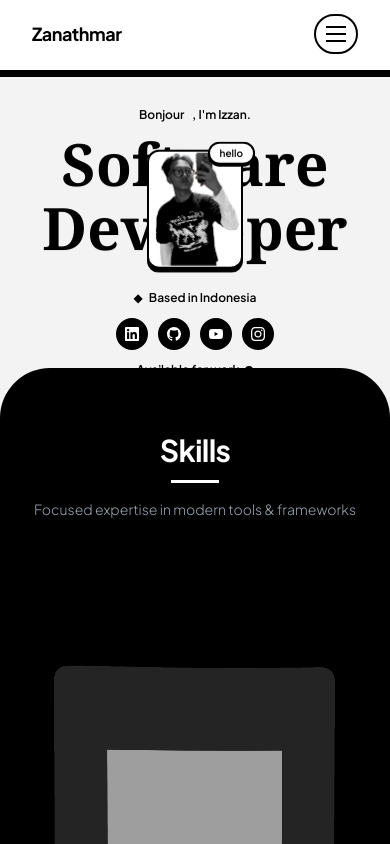
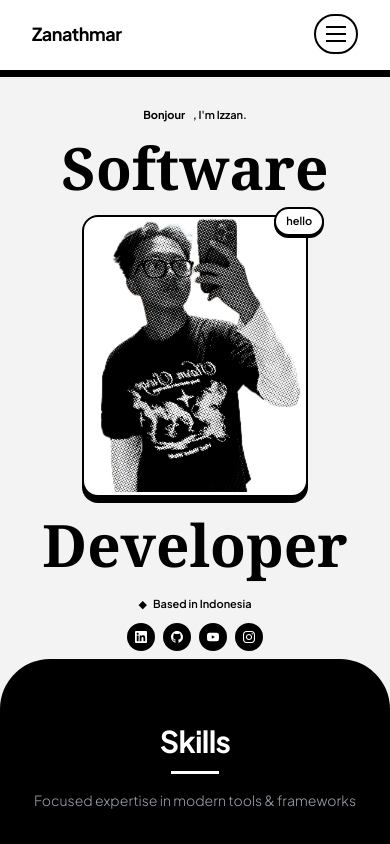
Before and after one commit to Zanathmar/new-portfolio, a Next.js app: page / in a window 390 px wide. Shown: the top 844 px of the page. Built offline with nearby package versions, Linux system fonts and the light colour scheme.

Commit message:
refactor: simplify Hero component layout and improve responsiveness

```diff
--- a/components/Hero.tsx
+++ b/components/Hero.tsx
@@ -54,15 +54,12 @@ const Hero = () => {
       const section = sectionRef.current;
       if (!section) return;
       const offset = -section.getBoundingClientRect().top;
-      const isMobile = window.innerWidth < 768;
-      const headingFactor = isMobile ? 0.04 : 0.08;
-      const imageFactor = isMobile ? -0.12 : -0.22;
 
       if (headingRef.current) {
-        headingRef.current.style.transform = `translateY(${offset * headingFactor}px)`;
+        headingRef.current.style.transform = `translateY(${offset * 0.08}px)`;
       }
       if (imageRef.current) {
-        imageRef.current.style.transform = `translate(-50%, -50%) translateY(${offset * imageFactor}px)`;
+        imageRef.current.style.transform = `translate(-50%, -50%) translateY(${offset * -0.22}px)`;
       }
     };
 
@@ -85,11 +82,11 @@ const Hero = () => {
     <section
       ref={sectionRef}
       id="home"
-      className="relative bg-[#f3f3f3] px-4 pt-8 pb-10 tablet:px-6 tablet:pt-12 tablet:pb-16 desktop:px-20 desktop:pt-16 desktop:pb-24 overflow-hidden"
+      className="relative bg-[#f3f3f3] px-4 pt-8 pb-8 tablet:px-6 tablet:pt-12 tablet:pb-16 desktop:px-20 desktop:pt-16 desktop:pb-24 overflow-hidden"
     >
-      <div className="font-jakarta text-xs tablet:text-sm desktop:text-base flex items-center justify-center gap-2 mb-4 tablet:mb-6 text-black">
+      <div className="font-jakarta text-[11px] tablet:text-sm desktop:text-base flex items-center justify-center gap-2 mb-4 tablet:mb-6 text-black">
         <span
-          className={`font-boldinline-block transition-all duration-300 ${
+          className={`font-bold inline-block transition-all duration-300 ${
             isAnimating ? 'opacity-0 -translate-y-2' : 'opacity-100 translate-y-0'
           }`}
         >
@@ -98,41 +95,69 @@ const Hero = () => {
         <span>, I&apos;m Izzan.</span>
       </div>
 
-      <div className="relative">
-        <h1
-          ref={headingRef}
-          className="font-serif text-[15vw] tablet:text-8xl desktop:text-[13rem] font-bold leading-[0.95] tablet:leading-none text-center text-black select-none will-change-transform"
-        >
-          <span className="block">Software</span>
-          <span className="block mt-2 tablet:mt-4 desktop:mt-6">Developer</span>
+      {/* mobile layout: text above, image big in the middle, text below */}
+      <div className="min-[768px]:hidden flex flex-col items-center">
+        <h1 className="font-serif text-[15vw] font-bold leading-[0.95] text-center text-black select-none">
+          Software
         </h1>
 
-        <div
-          ref={imageRef}
-          className="absolute left-1/2 top-1/2 w-24 tablet:w-52 desktop:w-52 will-change-transform -translate-x-1/2 -translate-y-1/2"
-        >
-          <div className="border-2 border-primary-black rounded-xl tablet:rounded-2xl overflow-hidden shadow-[0px_4px_0px_0px_rgba(0,0,0,1)] tablet:shadow-[0px_7px_0px_0px_rgba(0,0,0,1)] bg-white">
+        <div className="relative w-[58vw] max-w-[280px] shrink-0 mx-auto my-5">
+          <div className="border-2 border-primary-black rounded-2xl overflow-hidden shadow-[0px_6px_0px_0px_rgba(0,0,0,1)] bg-white">
             <Image
               src="/assets/Profile.png"
               alt="Profile"
               width={400}
               height={480}
-              className="w-full aspect-[4/5] object-cover"
+              className="w-full h-auto aspect-[4/5] object-cover"
               priority
             />
           </div>
-          <div className="absolute -top-2 -right-3 tablet:-top-4 tablet:-right-10 bg-white border-2 border-primary-black rounded-full px-2.5 py-0.5 tablet:px-4 tablet:py-1.5 text-[10px] tablet:text-sm font-semibold text-black shadow-[0px_2px_0px_0px_rgba(0,0,0,1)] tablet:shadow-[0px_4px_0px_0px_rgba(0,0,0,1)]">
+          <div className="absolute -top-2 -right-4 bg-white border-2 border-primary-black rounded-full px-2.5 py-1 text-[11px] font-semibold text-black shadow-[0px_2px_0px_0px_rgba(0,0,0,1)]">
+            hello
+          </div>
+        </div>
+
+        <h1 className="font-serif text-[15vw] font-bold leading-[0.95] text-center text-black select-none">
+          Developer
+        </h1>
+      </div>
+
+      {/* tablet/desktop: original overlapping parallax layout */}
+      <div className="hidden min-[768px]:block relative">
+        <h1
+          ref={headingRef}
+          className="font-serif tablet:text-8xl desktop:text-[13rem] font-bold leading-none text-center text-black select-none will-change-transform"
+        >
+          <span className="block">Software</span>
+          <span className="block mt-4 desktop:mt-6">Developer</span>
+        </h1>
+
+        <div
+          ref={imageRef}
+          className="absolute left-1/2 top-1/2 w-52 will-change-transform -translate-x-1/2 -translate-y-1/2"
+        >
+          <div className="border-2 border-primary-black rounded-2xl overflow-hidden shadow-[0px_7px_0px_0px_rgba(0,0,0,1)] bg-white">
+            <Image
+              src="/assets/Profile.png"
+              alt="Profile"
+              width={400}
+              height={480}
+              className="w-full h-auto aspect-[4/5] object-cover"
+              priority
+            />
+          </div>
+          <div className="absolute -top-4 -right-10 bg-white border-2 border-primary-black rounded-full px-4 py-1.5 text-sm font-semibold text-black shadow-[0px_4px_0px_0px_rgba(0,0,0,1)]">
             hello
           </div>
         </div>
       </div>
 
-      <div className="flex flex-col tablet:flex-row items-center justify-center gap-3 tablet:gap-6 mt-8 tablet:mt-10 font-jakarta text-xs tablet:text-sm text-primary-black">
+      <div className="flex flex-col tablet:flex-row items-center justify-center gap-2.5 tablet:gap-6 mt-6 tablet:mt-10 font-jakarta text-[11px] tablet:text-sm text-primary-black">
         <span className="flex items-center gap-1.5">
           <span aria-hidden="true">&#9670;</span> Based in Indonesia
         </span>
 
-        <div className="flex gap-2.5 tablet:gap-3">
+        <div className="flex gap-2 tablet:gap-3">
           {socials.map((social) => (
             <a
               key={social.href}
@@ -140,9 +165,9 @@ const Hero = () => {
               target="_blank"
               rel="noopener noreferrer"
               aria-label={social.label}
-              className="w-8 h-8 tablet:w-10 tablet:h-10 flex items-center justify-center rounded-full border-2 border-primary-black bg-primary-black text-white hover:bg-white hover:text-primary-black transition-colors duration-200"
+              className="w-7 h-7 tablet:w-10 tablet:h-10 flex items-center justify-center rounded-full border-2 border-primary-black bg-primary-black text-white hover:bg-white hover:text-primary-black transition-colors duration-200"
             >
-              <svg width="14" height="14" viewBox="0 0 24 24" fill="currentColor" className="tablet:w-4 tablet:h-4">
+              <svg width="12" height="12" viewBox="0 0 24 24" fill="currentColor" className="tablet:w-4 tablet:h-4">
                 <path d={social.path} />
               </svg>
             </a>
```
